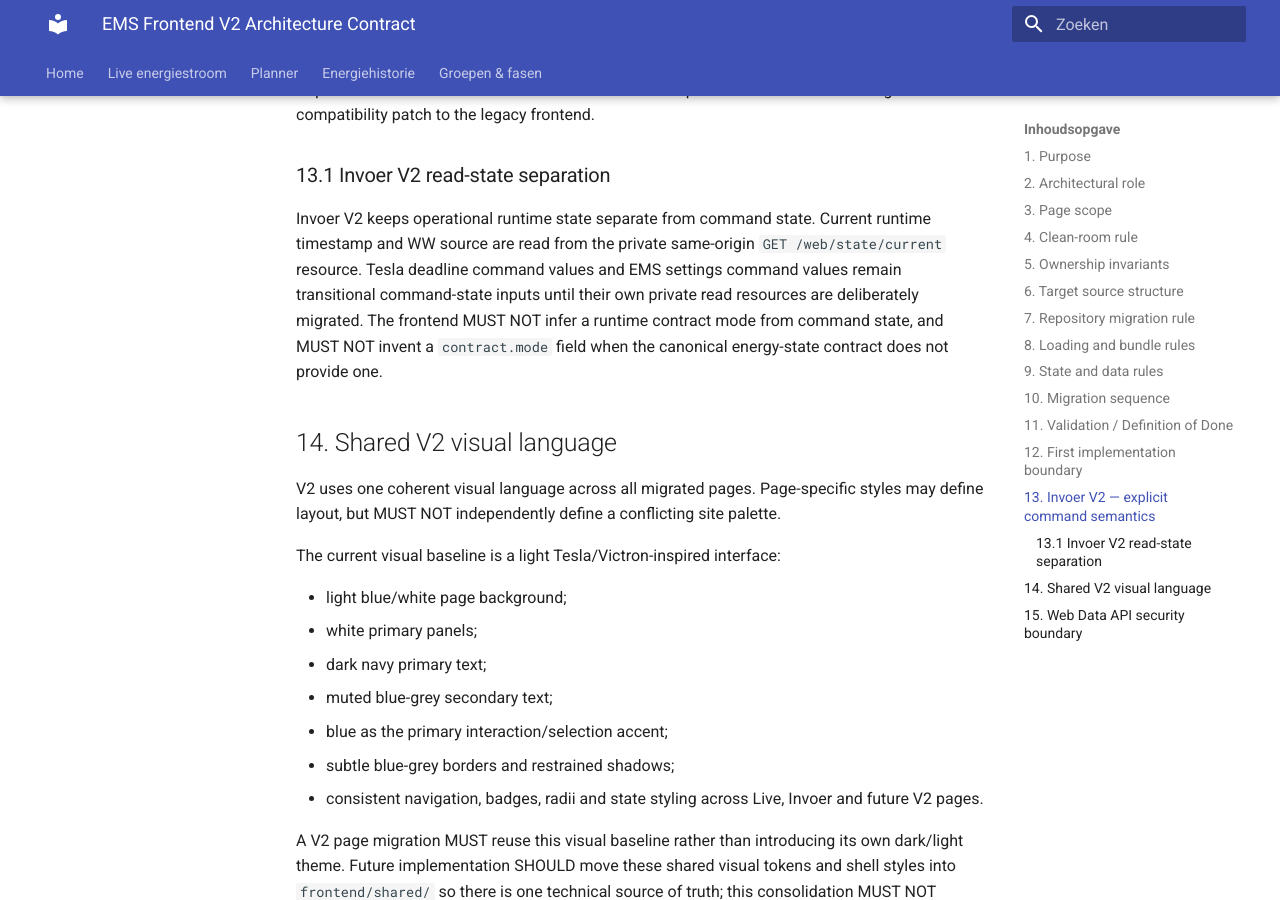
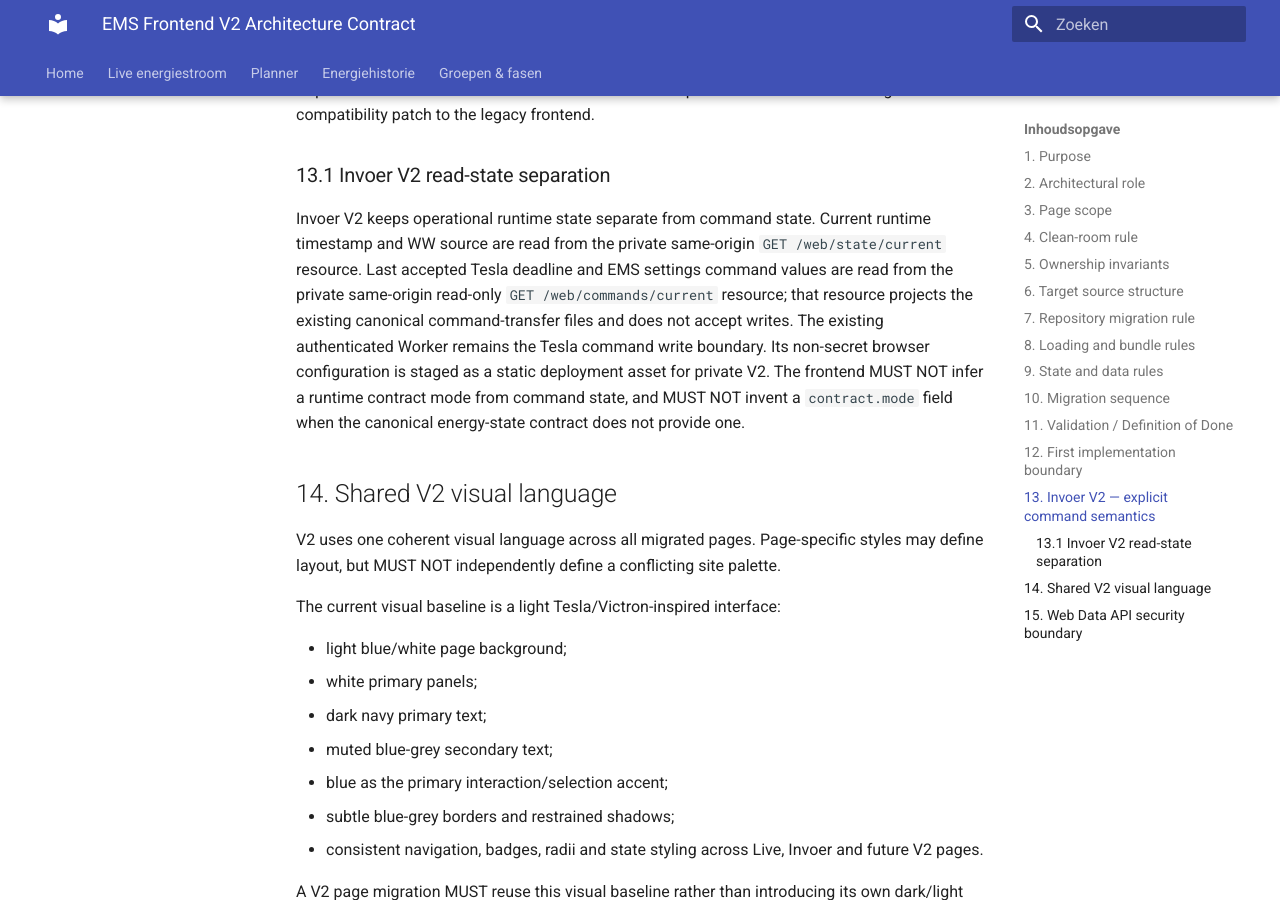
Before and after one commit to OnsKasteeltje/homey-energy-manual, an MkDocs documentation site: the page built from docs/architecture/ems-frontend-v2-architecture.md, in a window 1280 px wide and 900 px high, scrolled down 5718 px. Built offline with MkDocs 1.6.1 and Material for MkDocs 9.7.7, drawn with Linux system fonts in a browser that asks for light colours.

Commit message:
architecture: specify Invoer command-state projection

```diff
--- a/docs/architecture/ems-frontend-v2-architecture.md
+++ b/docs/architecture/ems-frontend-v2-architecture.md
@@ -216,7 +216,7 @@ The legacy Tesla input is intentionally not modified solely to correct this usab
 
 ### 13.1 Invoer V2 read-state separation
 
-Invoer V2 keeps operational runtime state separate from command state. Current runtime timestamp and WW source are read from the private same-origin `GET /web/state/current` resource. Tesla deadline command values and EMS settings command values remain transitional command-state inputs until their own private read resources are deliberately migrated. The frontend MUST NOT infer a runtime contract mode from command state, and MUST NOT invent a `contract.mode` field when the canonical energy-state contract does not provide one.
+Invoer V2 keeps operational runtime state separate from command state. Current runtime timestamp and WW source are read from the private same-origin `GET /web/state/current` resource. Last accepted Tesla deadline and EMS settings command values are read from the private same-origin read-only `GET /web/commands/current` resource; that resource projects the existing canonical command-transfer files and does not accept writes. The existing authenticated Worker remains the Tesla command write boundary. Its non-secret browser configuration is staged as a static deployment asset for private V2. The frontend MUST NOT infer a runtime contract mode from command state, and MUST NOT invent a `contract.mode` field when the canonical energy-state contract does not provide one.
 
 ## 14. Shared V2 visual language
 
```
